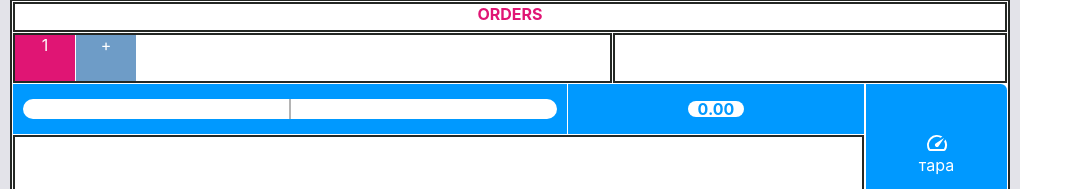
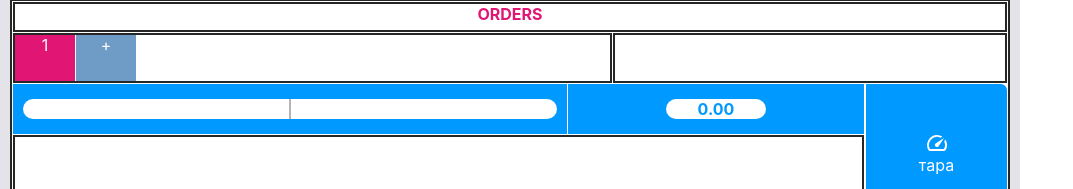
Before and after one commit to NeverSmileMan/testo, a React (Create React App) app: page / in a window 1280 px wide. Shown: the part 121-310 px from the top of the page, without its empty margins (0-1073 px from the left). Built offline with nearby package versions, Linux system fonts and the light colour scheme.

Commit message:
OrderInfo

```diff
--- a/src/Components/OrderInfo.tsx
+++ b/src/Components/OrderInfo.tsx
@@ -29,9 +29,8 @@ const useStyles = makeStyles({
         paddingRight: '10px',
         backgroundColor: 'white',
         borderRadius: '100px',
-        lineHeight: '1rem',
         color: 'rgb(0, 153, 255)',
-        minWidth: '50px',
+        minWidth: '100px',
     }
 });
 
```
